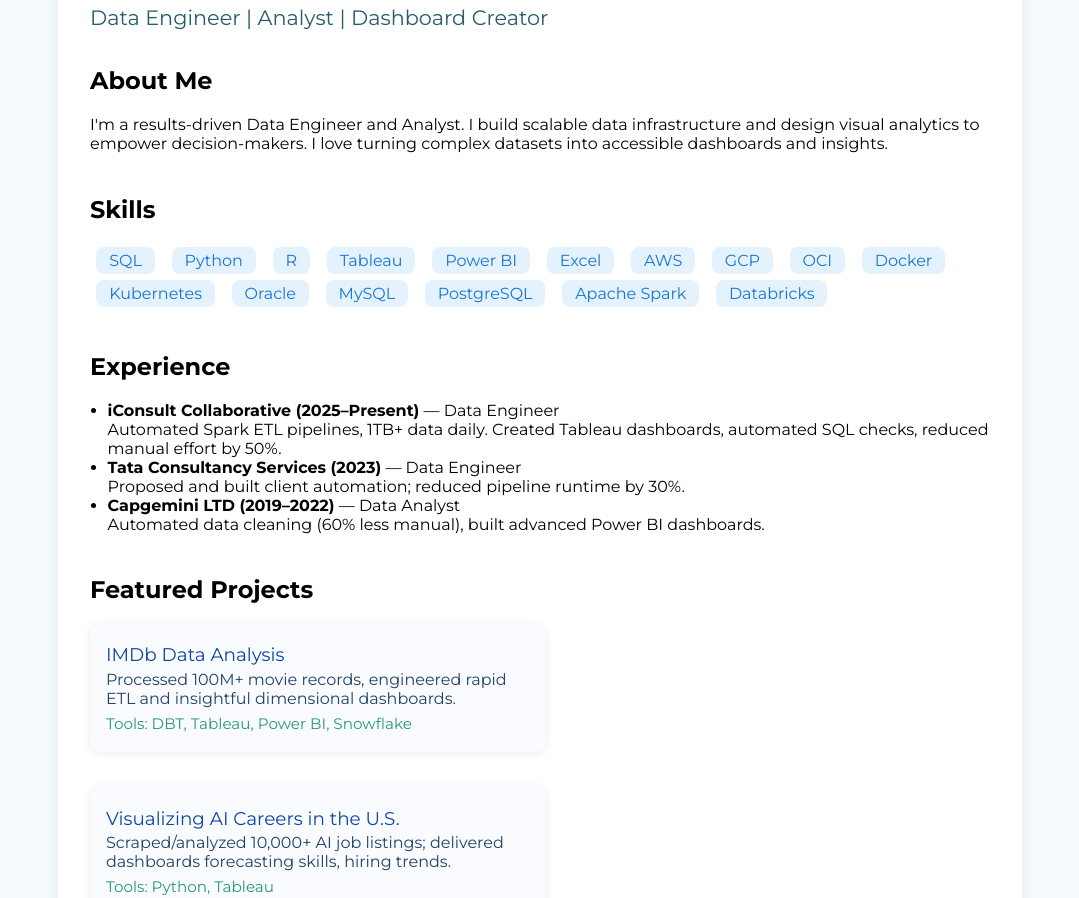
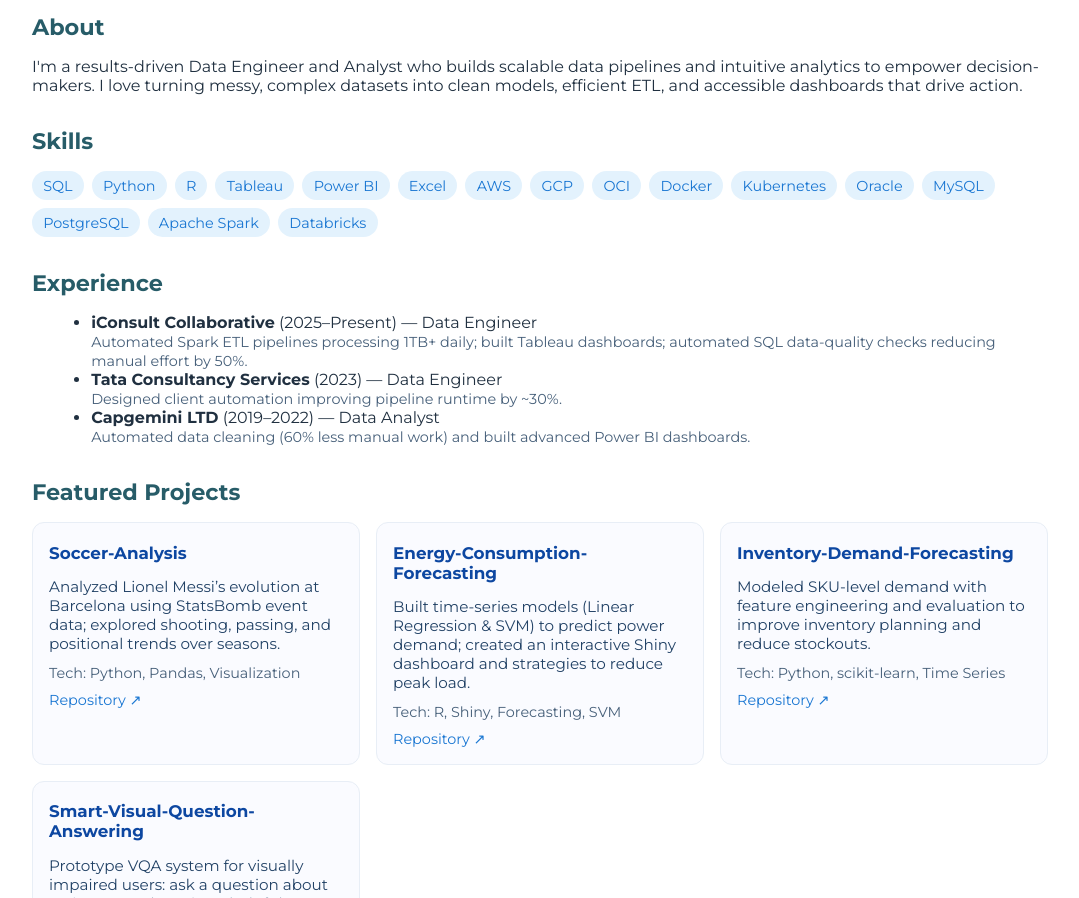
Before and after one commit to krutikotadi/KrutiKotadia.io, a plain HTML site: page index.html in a window 1280 px wide. Shown: the part 188-1086 px from the top of the page, without its empty margins (100-1179 px from the left). Drawn offline with Linux system fonts and the light colour scheme.

Commit message:
Update index.html

```diff
--- a/index.html
+++ b/index.html
@@ -1,147 +1,169 @@
 <!DOCTYPE html>
 <html lang="en">
 <head>
-  <meta charset="UTF-8">
-  <meta name="viewport" content="width=device-width,initial-scale=1.0">
+  <meta charset="UTF-8" />
+  <meta name="viewport" content="width=device-width, initial-scale=1.0" />
   <title>Kruti Kotadia | Data Engineer Portfolio</title>
-  <link href="https://fonts.googleapis.com/css?family=Montserrat:400,700&display=swap" rel="stylesheet"/>
+  <link rel="preconnect" href="https://fonts.googleapis.com">
+  <link rel="preconnect" href="https://fonts.gstatic.com" crossorigin>
+  <link href="https://fonts.googleapis.com/css2?family=Montserrat:wght@400;600;700&display=swap" rel="stylesheet">
   <link rel="stylesheet" href="https://cdnjs.cloudflare.com/ajax/libs/font-awesome/6.4.0/css/all.min.css"/>
   <style>
-    body { font-family: 'Montserrat', sans-serif; background: #f5fbfc; margin: 0; }
-    .container { max-width: 900px; margin: 3em auto; background: #fff; padding: 2.5em 2em; border-radius: 16px; box-shadow: 0 2px 18px rgba(30,70,130,0.08);}
-    h1 { color: #1976d2; font-size: 2.8em; margin-bottom: 0.3em; }
-    h3 { color: #275c68; font-size: 1.3em; font-weight: 400; margin-bottom: 1.5em; }
-    .animated-text {
-      display: inline-block;
-      border-right: .09em solid #1976d2;
-      white-space: nowrap;
-      overflow: hidden;
-      animation: typing 2.2s steps(28, end), blink-caret 1s step-end infinite;
-    }
-    @keyframes typing { 0% {width: 0} 100% {width: 28ch;} }
-    @keyframes blink-caret { 0%,100% {border-color: transparent;} 40% {border-color: #1976d2;} }
-
-    .badge { display: inline-block; background: #e3f2fd; color: #1976d2; font-size: 1em; border-radius: 8px; padding: .25em .8em; margin: .2em .4em; }
-
-    .section { margin-bottom: 2.6em; opacity:0; animation: fadeInSec 1.2s cubic-bezier(.49,.44,.5,1) forwards;}
-    .section:nth-child(1) {animation-delay: 0.2s;}
-    .section:nth-child(2) {animation-delay: 0.5s;}
-    .section:nth-child(3) {animation-delay: 0.9s;}
-    .section:nth-child(4) {animation-delay: 1.3s;}
-    .section:nth-child(5) {animation-delay: 1.6s;}
-    .section:nth-child(6) {animation-delay: 2.0s;}
-    @keyframes fadeInSec {to{opacity:1;}}
-
-    .projects { display: flex; flex-wrap: wrap; gap: 1.6em; }
-    .card {
-      background: #fafbff;
-      border-radius: 10px;
-      box-shadow: 0 1px 8px rgba(44,54,74,0.10);
-      padding: 1.2em 1em;
-      width: calc(50% - 1.6em);
-      transition: transform .23s, box-shadow .23s;
-      cursor: pointer;
-      min-width: 260px;
-      margin-bottom: 0.6em;
-    }
-    .card:hover { transform: translateY(-5px) scale(1.025); box-shadow: 0 6px 18px #1976d256;}
-    .card-title { font-size: 1.15em; color: #0d47a1; margin-bottom: .2em;}
-    .card-desc { font-size: 1em; color: #224266;}
-    .card-tech { color: #289a6c; font-size: .95em; margin-top: .4em;}
-    ul { padding-left: 1.1em;}
-    .social-icons {margin-top:1.2em;}
-    .social-icons a { text-decoration: none; color: #275c68; margin-right: 18px; font-size: 1.6em; transition: color .18s;}
-    .social-icons a:hover { color: #1976d2;}
-    .contact { font-size: 1.06em; color: #203040; }
-    @media (max-width:700px) {.projects {flex-direction: column;}.card{width:100%!important;} .container{padding:1em 0.3em;}}
-
+    :root{--primary:#1976d2;--ink:#203040;--muted:#5a6b7a;--chip:#e3f2fd;--bg:#f5fbfc;}
+    *{box-sizing:border-box}
+    body{font-family:'Montserrat',sans-serif;background:var(--bg);margin:0;color:var(--ink);}
+    .container{max-width:1080px;margin:2rem auto;padding:2rem;background:#fff;border-radius:16px;box-shadow:0 4px 24px rgba(25,118,210,.08)}
+    header.hero{display:flex;flex-direction:column;gap:.5rem}
+    h1{color:var(--primary);font-size:2.2rem;margin:.25rem 0}
+    .subtitle{color:var(--muted);font-weight:600}
+    .animated-text{display:inline-block;border-right:.1em solid var(--primary);white-space:nowrap;overflow:hidden;animation:typing 2.2s steps(32,end), blink 1s step-end infinite}
+    @keyframes typing{from{width:0} to{width:32ch}}
+    @keyframes blink{0%,100%{border-color:transparent}40%{border-color:var(--primary)}}
+    section{margin-top:2rem}
+    h2{font-size:1.4rem;color:#275c68;margin:.2rem 0 1rem}
+    .chips{display:flex;flex-wrap:wrap;gap:.5rem}
+    .chip{background:var(--chip);color:var(--primary);border-radius:999px;padding:.35rem .7rem;font-size:.9rem}
+    .grid{display:grid;grid-template-columns:repeat(12,1fr);gap:1rem}
+    .col-6{grid-column:span 6}
+    .col-12{grid-column:span 12}
+    .projects{display:grid;grid-template-columns:repeat(auto-fit,minmax(260px,1fr));gap:1rem}
+    .card{background:#fafbff;border:1px solid #e8eef6;border-radius:12px;padding:1rem;transition:.2s;display:flex;flex-direction:column;gap:.5rem}
+    .card:hover{transform:translateY(-4px);box-shadow:0 8px 20px rgba(25,118,210,.15)}
+    .card h3{color:#0d47a1;margin:.2rem 0;font-size:1.05rem}
+    .card p{margin:.2rem 0;color:#224266;font-size:.95rem}
+    .card .links a{font-size:.9rem;color:var(--primary);text-decoration:none}
+    ul{margin:.2rem 0 .2rem 1.2rem}
+    .meta{color:#47607a;font-size:.9rem}
+    .social a{color:#275c68;margin-right:14px;font-size:1.4rem;text-decoration:none}
+    .social a:hover{color:var(--primary)}
+    footer{margin-top:1.5rem;color:#6b7d90;font-size:.9rem}
+    details summary{cursor:pointer;color:#0d47a1;font-weight:600}
+    @media (max-width:768px){.col-6{grid-column:span 12}.container{padding:1.25rem}}
   </style>
 </head>
 <body>
   <div class="container">
+    <header class="hero">
+      <span class="subtitle">Hi, I'm</span>
+      <h1>Kruti Kotadia</h1>
+      <div class="animated-text">Data Engineer | Analyst | Dashboard Creator</div>
+    </header>
 
-    <h1>Kruti Kotadia</h1>
-    <h3>
-      <span class="animated-text">Data Engineer | Analyst | Dashboard Creator</span>
-    </h3>
+    <section id="about">
+      <h2>About</h2>
+      <p>I'm a results-driven Data Engineer and Analyst who builds scalable data pipelines and intuitive analytics to empower decision-makers. I love turning messy, complex datasets into clean models, efficient ETL, and accessible dashboards that drive action.</p>
+    </section>
 
-    <div class="section">
-      <h2>About Me</h2>
-      <p>I'm a results-driven Data Engineer and Analyst. I build scalable data infrastructure and design visual analytics to empower decision-makers. I love turning complex datasets into accessible dashboards and insights.</p>
-    </div>
+    <section id="skills">
+      <h2>Skills</h2>
+      <div class="chips">
+        <span class="chip">SQL</span>
+        <span class="chip">Python</span>
+        <span class="chip">R</span>
+        <span class="chip">Tableau</span>
+        <span class="chip">Power BI</span>
+        <span class="chip">Excel</span>
+        <span class="chip">AWS</span>
+        <span class="chip">GCP</span>
+        <span class="chip">OCI</span>
+        <span class="chip">Docker</span>
+        <span class="chip">Kubernetes</span>
+        <span class="chip">Oracle</span>
+        <span class="chip">MySQL</span>
+        <span class="chip">PostgreSQL</span>
+        <span class="chip">Apache Spark</span>
+        <span class="chip">Databricks</span>
+      </div>
+    </section>
 
-    <div class="section">
-      <h2>Skills</h2>
-      <div>
-        <span class="badge">SQL</span>
-        <span class="badge">Python</span>
-        <span class="badge">R</span>
-        <span class="badge">Tableau</span>
-        <span class="badge">Power BI</span>
-        <span class="badge">Excel</span>
-        <span class="badge">AWS</span>
-        <span class="badge">GCP</span>
-        <span class="badge">OCI</span>
-        <span class="badge">Docker</span>
-        <span class="badge">Kubernetes</span>
-        <span class="badge">Oracle</span>
-        <span class="badge">MySQL</span>
-        <span class="badge">PostgreSQL</span>
-        <span class="badge">Apache Spark</span>
-        <span class="badge">Databricks</span>
-      </div>
-    </div>
-
-    <div class="section">
+    <section id="experience">
       <h2>Experience</h2>
       <ul>
-        <li><b>iConsult Collaborative (2025–Present)</b> &mdash; Data Engineer<br>
-          Automated Spark ETL pipelines, 1TB+ data daily. Created Tableau dashboards, automated SQL checks, reduced manual effort by 50%.</li>
-        <li><b>Tata Consultancy Services (2023)</b> &mdash; Data Engineer<br>
-          Proposed and built client automation; reduced pipeline runtime by 30%.</li>
-        <li><b>Capgemini LTD (2019–2022)</b> &mdash; Data Analyst<br>
-          Automated data cleaning (60% less manual), built advanced Power BI dashboards.</li>
+        <li><strong>iConsult Collaborative</strong> (2025–Present) — Data Engineer<br/>
+          <span class="meta">Automated Spark ETL pipelines processing 1TB+ daily; built Tableau dashboards; automated SQL data-quality checks reducing manual effort by 50%.</span>
+        </li>
+        <li><strong>Tata Consultancy Services</strong> (2023) — Data Engineer<br/>
+          <span class="meta">Designed client automation improving pipeline runtime by ~30%.</span>
+        </li>
+        <li><strong>Capgemini LTD</strong> (2019–2022) — Data Analyst<br/>
+          <span class="meta">Automated data cleaning (60% less manual work) and built advanced Power BI dashboards.</span>
+        </li>
       </ul>
-    </div>
+    </section>
 
-    <div class="section">
+    <section id="projects">
       <h2>Featured Projects</h2>
       <div class="projects">
-        <div class="card">
-          <div class="card-title">IMDb Data Analysis</div>
-          <div class="card-desc">Processed 100M+ movie records, engineered rapid ETL and insightful dimensional dashboards.</div>
-          <div class="card-tech">Tools: DBT, Tableau, Power BI, Snowflake</div>
-        </div>
-        <div class="card">
-          <div class="card-title">Visualizing AI Careers in the U.S.</div>
-          <div class="card-desc">Scraped/analyzed 10,000+ AI job listings; delivered dashboards forecasting skills, hiring trends.</div>
-          <div class="card-tech">Tools: Python, Tableau</div>
-        </div>
-        <div class="card">
-          <div class="card-title">Syracuse Hoops Competition</div>
-          <div class="card-desc">Cleaned 500K+ athlete records; built dashboards for injury risk, athletic workload analysis.</div>
-          <div class="card-tech">Tools: Python, Tableau</div>
-        </div>
+        <article class="card">
+          <h3>Soccer-Analysis</h3>
+          <p>Analyzed Lionel Messi’s evolution at Barcelona using StatsBomb event data; explored shooting, passing, and positional trends over seasons.</p>
+          <div class="meta">Tech: Python, Pandas, Visualization</div>
+          <div class="links"><a href="https://github.com/krutikotadi/Soccer-Analysis" target="_blank" rel="noopener">Repository ↗</a></div>
+        </article>
+        <article class="card">
+          <h3>Energy-Consumption-Forecasting</h3>
+          <p>Built time-series models (Linear Regression &amp; SVM) to predict power demand; created an interactive Shiny dashboard and strategies to reduce peak load.</p>
+          <div class="meta">Tech: R, Shiny, Forecasting, SVM</div>
+          <div class="links"><a href="https://github.com/krutikotadi/Energy-Consumption-Forecasting" target="_blank" rel="noopener">Repository ↗</a></div>
+        </article>
+        <article class="card">
+          <h3>Inventory-Demand-Forecasting</h3>
+          <p>Modeled SKU-level demand with feature engineering and evaluation to improve inventory planning and reduce stockouts.</p>
+          <div class="meta">Tech: Python, scikit-learn, Time Series</div>
+          <div class="links"><a href="https://github.com/krutikotadi/Inventory-Demand-Forecasting" target="_blank" rel="noopener">Repository ↗</a></div>
+        </article>
+        <article class="card">
+          <h3>Smart-Visual-Question-Answering</h3>
+          <p>Prototype VQA system for visually impaired users: ask a question about an image and receive a helpful answer.</p>
+          <div class="meta">Tech: Deep Learning, Computer Vision, NLP</div>
+          <div class="links"><a href="https://github.com/krutikotadi/Smart-Visual-Question-Answering" target="_blank" rel="noopener">Repository ↗</a></div>
+        </article>
       </div>
-    </div>
+    </section>
 
-    <div class="section">
+    <section id="education">
       <h2>Education</h2>
       <ul>
-        <li><b>MS, Applied Data Science</b> &mdash; Syracuse University (2023–2025)</li>
-        <li><b>BS, Information Technology</b> &mdash; University of Mumbai (2016–2019)</li>
+        <li>MS, Applied Data Science — Syracuse University (2023–2025)</li>
+        <li>BS, Information Technology — University of Mumbai (2016–2019)</li>
       </ul>
-    </div>
+    </section>
 
-    <div class="section contact">
+    <section id="contact">
       <h2>Contact</h2>
-      <div class="social-icons">
-        <a href="mailto:k26kotadia@gmail.com" title="Email"><i class="fas fa-envelope"></i></a>
-        <a href="YOUR_LINKEDIN_URL" title="LinkedIn"><i class="fab fa-linkedin"></i></a>
-        <a href="YOUR_GITHUB_URL" title="GitHub"><i class="fab fa-github"></i></a>
+      <p class="meta">Open to roles in Data Engineering and Analytics. Feel free to reach out.</p>
+      <div class="social">
+        <a title="Email" href="mailto:k26kotadia@gmail.com"><i class="fa-solid fa-envelope"></i></a>
+        <a title="GitHub" href="https://github.com/krutikotadi" target="_blank" rel="noopener"><i class="fa-brands fa-github"></i></a>
+        <a title="LinkedIn" href="https://www.linkedin.com/in/kruti-kotadia" target="_blank" rel="noopener"><i class="fa-brands fa-linkedin"></i></a>
       </div>
-      <span>Let’s connect—drop me a message or find me on LinkedIn/GitHub!</span>
-    </div>
+    </section>
+
+    <section id="more">
+      <details>
+        <summary>More Selected Work</summary>
+        <div class="projects" style="margin-top: .75rem;">
+          <article class="card">
+            <h3>IMDb Data Analysis</h3>
+            <p>Processed large movie datasets to build dimensional models and dashboards for insights.</p>
+            <div class="meta">DBT, Snowflake, Tableau</div>
+          </article>
+          <article class="card">
+            <h3>AI Careers Visualization</h3>
+            <p>Scraped and analyzed AI job postings to highlight skills trends and hiring outlook.</p>
+            <div class="meta">Python, Tableau</div>
+          </article>
+        </div>
+      </details>
+    </section>
+
+    <footer>
+      © <span id="y"></span> Kruti Kotadia · Built for GitHub Pages
+    </footer>
   </div>
+
+  <script>
+    document.getElementById('y').textContent = new Date().getFullYear();
+  </script>
 </body>
 </html>
```
